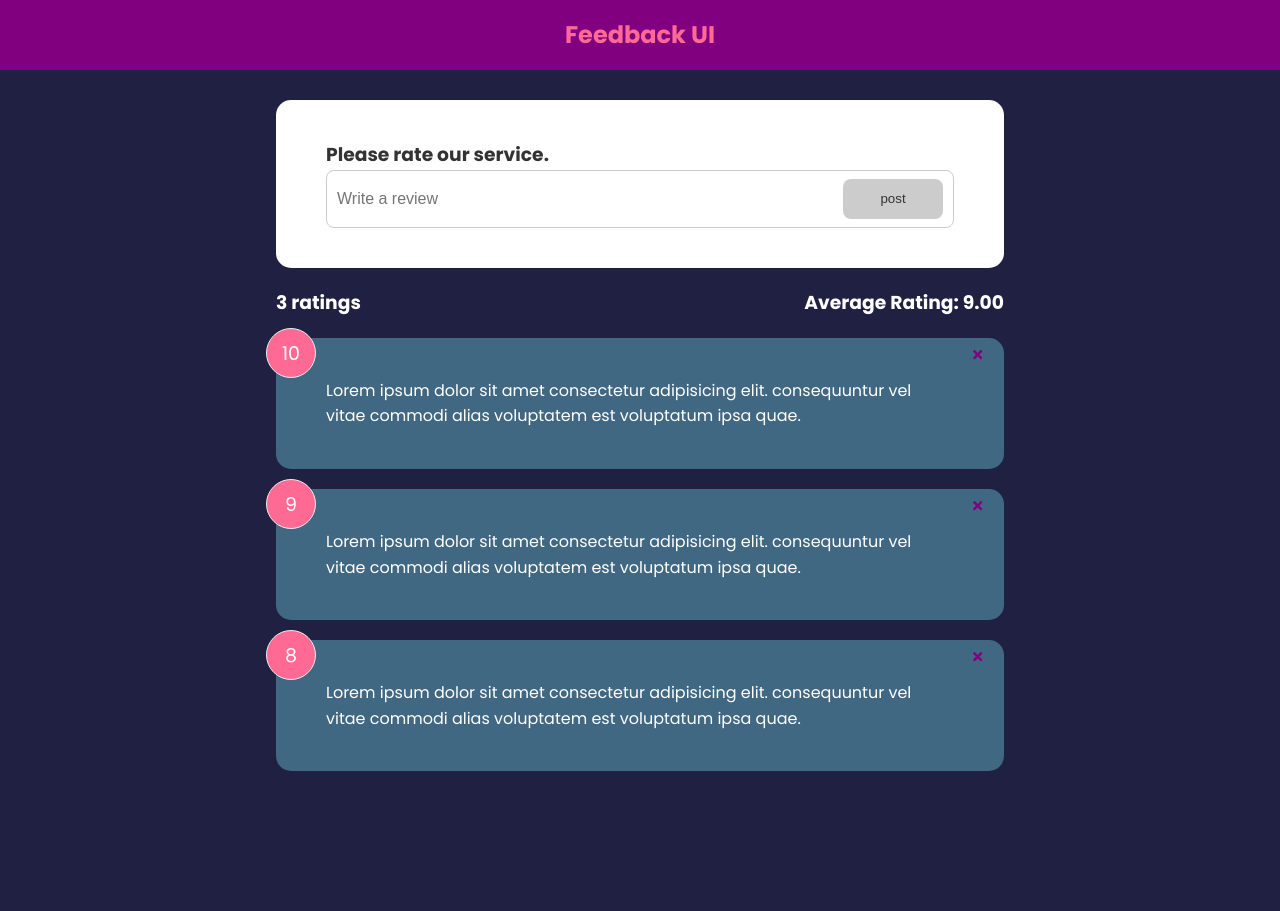
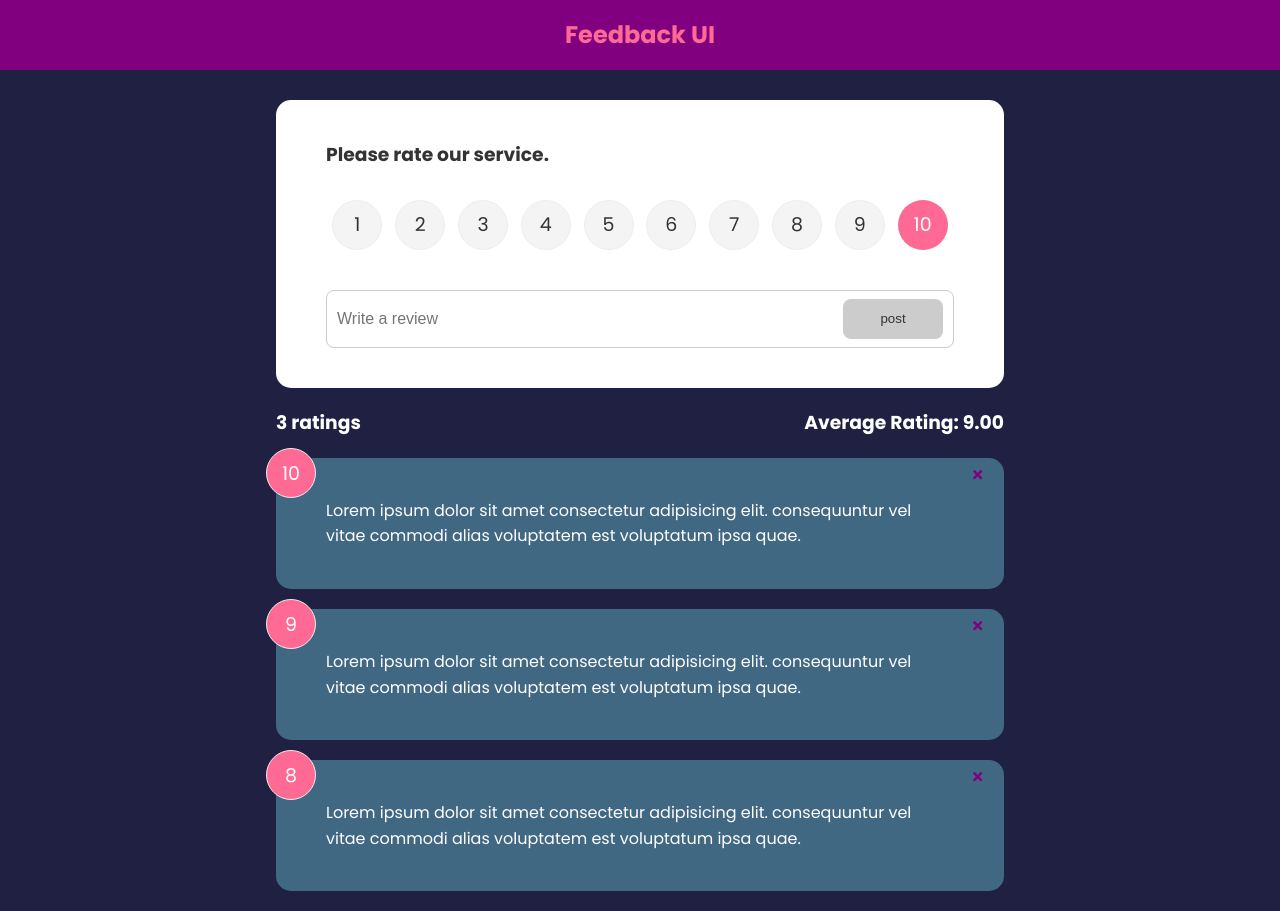
Before and after one commit to devenshetty/Feedback-Website-React.js, a React (Create React App) app: page / in a window 1280 px wide. Before the commit the page ends 800 px from the top, so only its background shows below. Built offline with nearby package versions, Linux system fonts and the light colour scheme.

Commit message:
bug fix: clearing the input box after submitting the feedback

```diff
--- a/package.json
+++ b/package.json
@@ -10,6 +10,7 @@
     "react-dom": "^17.0.2",
     "react-icons": "^4.3.1",
     "react-scripts": "5.0.0",
+    "uuid": "^8.3.2",
     "web-vitals": "^2.1.2"
   },
   "scripts": {
--- a/src/App.js
+++ b/src/App.js
@@ -1,3 +1,4 @@
+import { v4 as uuidv4 } from "uuid";
 import { useState } from "react";
 import Header from "./components/Header";
 import FeedbackList from "./components/FeedbackList";
@@ -14,10 +15,15 @@
     }
   };
 
+  const addFeedback = (newFeedback) =>{
+      newFeedback.id = uuidv4();
+      setFeedback([newFeedback,...feedback])
+  }
+
   return(<div>
     <Header />
     <div className="container">
-      <FeedbackForm />
+      <FeedbackForm handleAdd = {addFeedback} />
       <FeedbackStats feedback = {feedback} />
       <FeedbackList feedback = {feedback} handleDelete={deleteFeedback} />
     </div>
--- a/src/components/FeedbackForm.jsx
+++ b/src/components/FeedbackForm.jsx
@@ -1,11 +1,15 @@
 import { useState } from "react";
 import Card from "./shared/Card";
 import Button from "./shared/Button";
+import RatingSelect from "./RatingSelect";
 
-function FeedbackForm(){
+function FeedbackForm({ handleAdd }){
   const [text, setText] = useState("");
   const [btnDisabled, setBtnDisabled] = useState(true);
   const [message, setMessage] = useState("");
+  const [rating, setRating] = useState(10);
+
+
 
   const handleTextChange = (e) => {
     if(text===""){
@@ -14,21 +18,36 @@
     }
     else if(text!=="" && text.trim().length < 10){
       setMessage("Text must be atleast 10 characters");
-      setBtnDisabled(true)
+      setBtnDisabled(true);
     }
     else{
       setMessage(null);
-      setBtnDisabled=false;
+      setBtnDisabled(false);
     }
       setText(e.target.value);
   }
 
+  const handleSubmit = (e) => {
+      e.preventDefault();
+      if(text.trim().length >= 10){
+        const newFeedback = {
+          text: text,
+          rating: rating
+        }
+        handleAdd(newFeedback);
+        setText("");
+      }
+  }
+
+
+
   return (<Card>
-    <form>
+    <form onSubmit={handleSubmit}>
       <h3>  Please rate our service. </h3>
+      <RatingSelect select={(rating) => setRating(rating)} />
       <div className="input-group">
-        <input onChange={handleTextChange} type="text" placeholder="Write a review" />
-          <Button type="submit" isDisabled={btnDisabled}> post </Button> {/*change the styling later*/}
+        <input onChange={handleTextChange} type="text" placeholder="Write a review" value={text} />
+          <Button type="submit" isDisabled={btnDisabled}> post </Button>
       </div>
       {message && <div className="message">{message}</div>}
     </form>
--- /dev/null
+++ b/src/components/RatingSelect.jsx
@@ -0,0 +1,125 @@
+import { useState } from "react";
+
+function RatingSelect({ select }){
+  const [selected, setSelected] = useState(10);
+
+  const handleChange = (e) => {
+    setSelected(+e.target.value);
+    select(+e.target.value);
+  };
+
+  return <ul className='rating'>
+      <li>
+        <input
+          type='radio'
+          id='num1'
+          name='rating'
+          value='1'
+          onChange={handleChange}
+          checked={selected === 1}
+        />
+        <label htmlFor='num1'>1</label>
+      </li>
+      <li>
+        <input
+          type='radio'
+          id='num2'
+          name='rating'
+          value='2'
+          onChange={handleChange}
+          checked={selected === 2}
+        />
+        <label htmlFor='num2'>2</label>
+      </li>
+      <li>
+        <input
+          type='radio'
+          id='num3'
+          name='rating'
+          value='3'
+          onChange={handleChange}
+          checked={selected === 3}
+        />
+        <label htmlFor='num3'>3</label>
+      </li>
+      <li>
+        <input
+          type='radio'
+          id='num4'
+          name='rating'
+          value='4'
+          onChange={handleChange}
+          checked={selected === 4}
+        />
+        <label htmlFor='num4'>4</label>
+      </li>
+      <li>
+        <input
+          type='radio'
+          id='num5'
+          name='rating'
+          value='5'
+          onChange={handleChange}
+          checked={selected === 5}
+        />
+        <label htmlFor='num5'>5</label>
+      </li>
+      <li>
+        <input
+          type='radio'
+          id='num6'
+          name='rating'
+          value='6'
+          onChange={handleChange}
+          checked={selected === 6}
+        />
+        <label htmlFor='num6'>6</label>
+      </li>
+      <li>
+        <input
+          type='radio'
+          id='num7'
+          name='rating'
+          value='7'
+          onChange={handleChange}
+          checked={selected === 7}
+        />
+        <label htmlFor='num7'>7</label>
+      </li>
+      <li>
+        <input
+          type='radio'
+          id='num8'
+          name='rating'
+          value='8'
+          onChange={handleChange}
+          checked={selected === 8}
+        />
+        <label htmlFor='num8'>8</label>
+      </li>
+      <li>
+        <input
+          type='radio'
+          id='num9'
+          name='rating'
+          value='9'
+          onChange={handleChange}
+          checked={selected === 9}
+        />
+        <label htmlFor='num9'>9</label>
+      </li>
+      <li>
+        <input
+          type='radio'
+          id='num10'
+          name='rating'
+          value='10'
+          onChange={handleChange}
+          checked={selected === 10}
+        />
+        <label htmlFor='num10'>10</label>
+      </li>
+    </ul>
+}
+
+export default RatingSelect;
```
